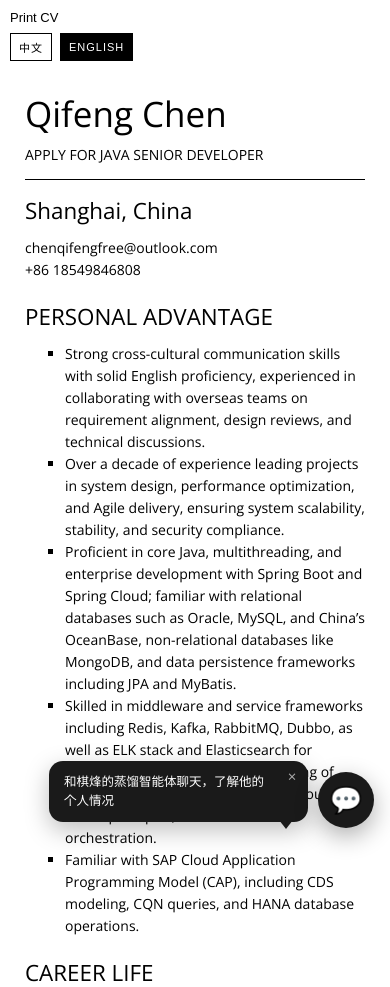
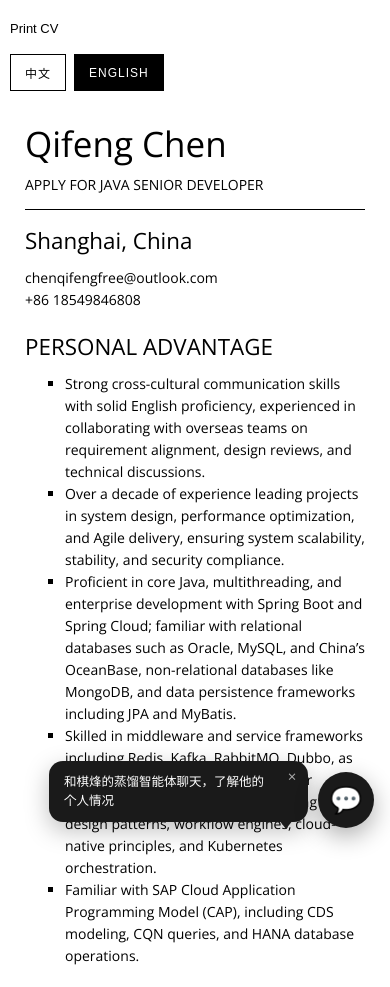
Before and after one commit to chenqifeng92/chenqifeng92.github.io, a plain HTML site: page index.html in a window 390 px wide. Shown: the top 987 px of the page. Drawn offline with nearby package versions, Linux system fonts and the light colour scheme.

Commit message:
在线简历移动端兼容
Co-Authored-By: Claude Opus 4.8 (1M context) <noreply@anthropic.com>

```diff
--- a/index.html
+++ b/index.html
@@ -4,6 +4,7 @@
 <head>
 	<title>Qifeng Chen Resume</title>
 	<meta http-equiv="Content-Type" content="text/html; charset=utf-8" />
+	<meta name="viewport" content="width=device-width, initial-scale=1.0" />
 	<link href="https://fonts.googleapis.com/css?family=Open+Sans:300&subset=latin,latin-ext" rel="stylesheet"
 		type="text/css" />
 	<style type="text/css">
@@ -18,6 +19,10 @@
 			font-size: 14px;
 
 			color: #000;
+
+			/* 移动端：禁止 iOS 横屏自动放大文字、去掉点击灰色高亮 */
+			-webkit-text-size-adjust: 100%;
+			-webkit-tap-highlight-color: transparent;
 		}
 
 		h1,
@@ -344,9 +349,13 @@
 			.resume {
 				padding: 15px;
 			}
+			/* 触摸目标放大，符合移动端可点击区域要求（≥36px） */
 			.lang-toggle button {
-				padding: 5px 8px;
-				font-size: 11px;
+				padding: 9px 14px;
+				font-size: 12px;
+			}
+			.print-button {
+				min-height: 36px;
 			}
 		}
 
```
